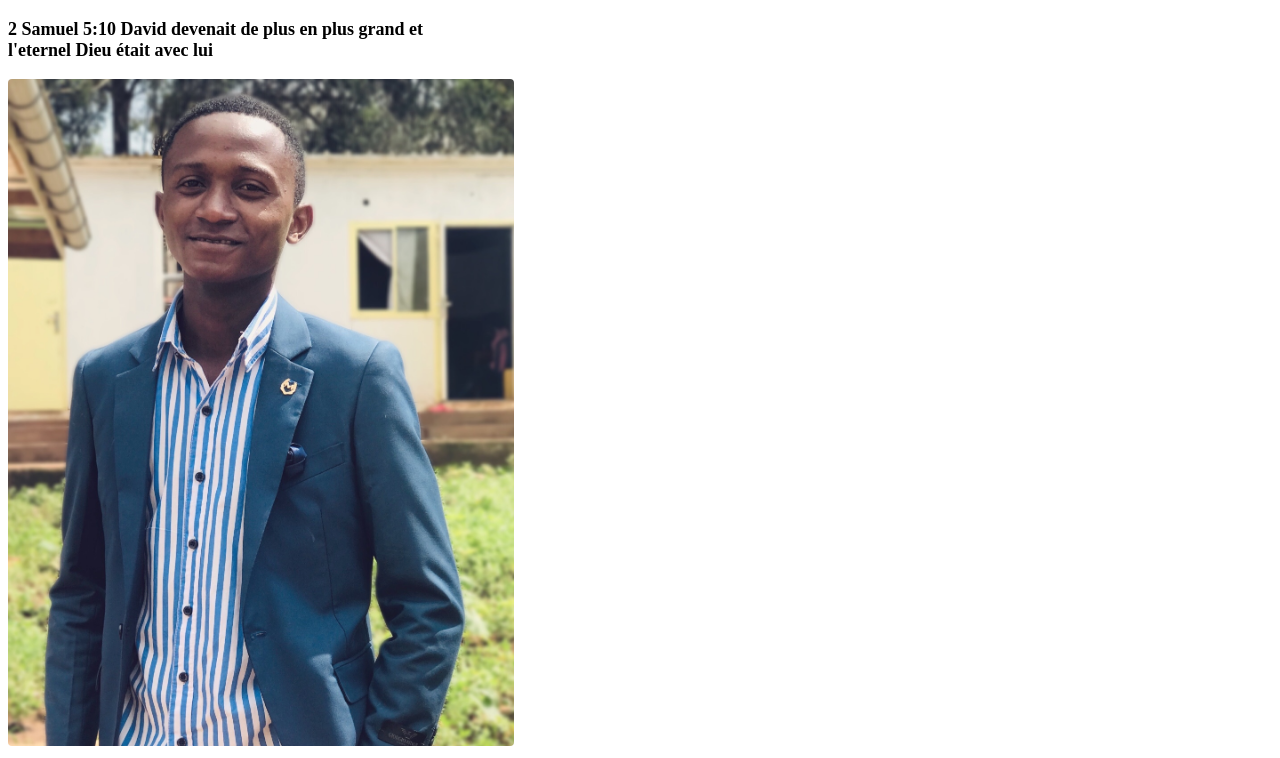
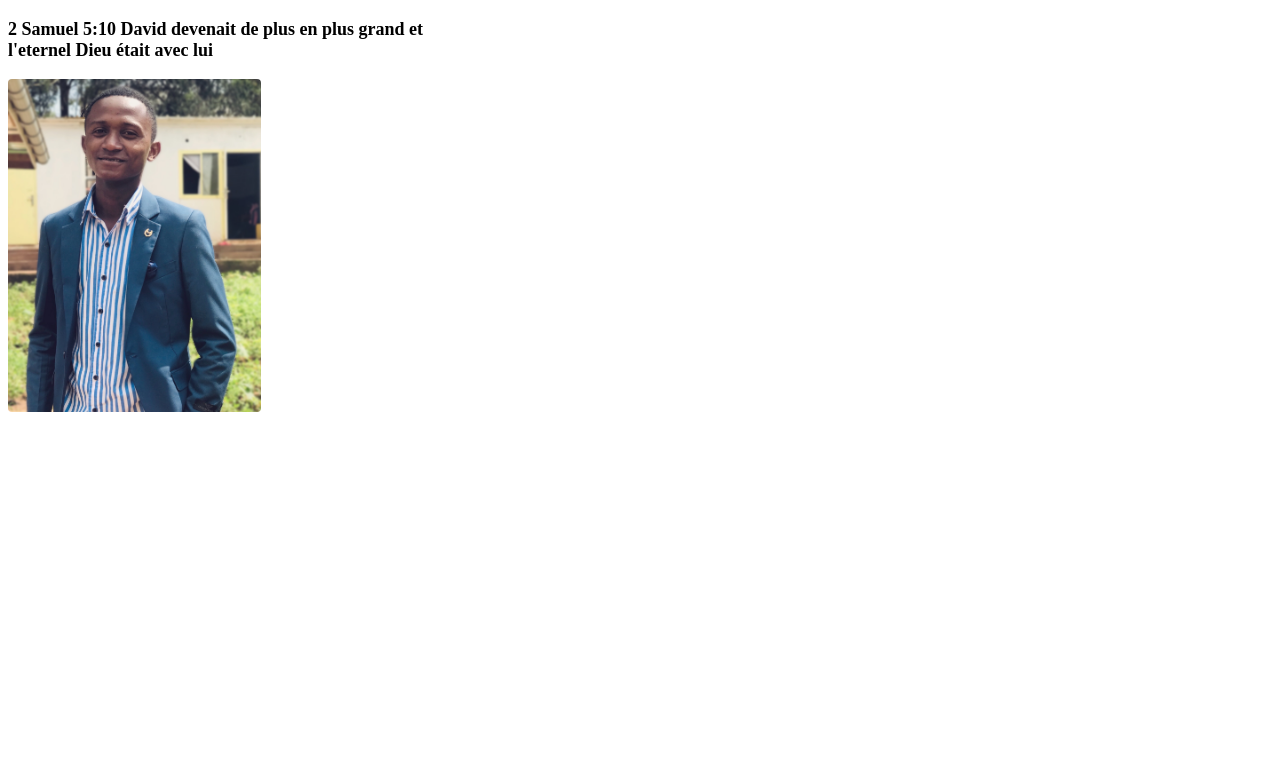
Before and after one commit to davidswedi/firstproject, a website: page index.html in a window 1280 px wide. Shown: the part 159-917 px from the top of the page. After the commit the page ends 800 px from the top, so only its background shows below. Drawn offline with Linux system fonts and the light colour scheme.

Commit message:
mod size

```diff
--- a/index.css
+++ b/index.css
@@ -13,8 +13,8 @@ nav a{
 }
 img{
     border-radius: 4px;
-    height: 40%;
-    width: 40%;
+    height: 20%;
+    width: 20%;
 }
 p{
     font-family: 'Times New Roman', Times, serif;
```
